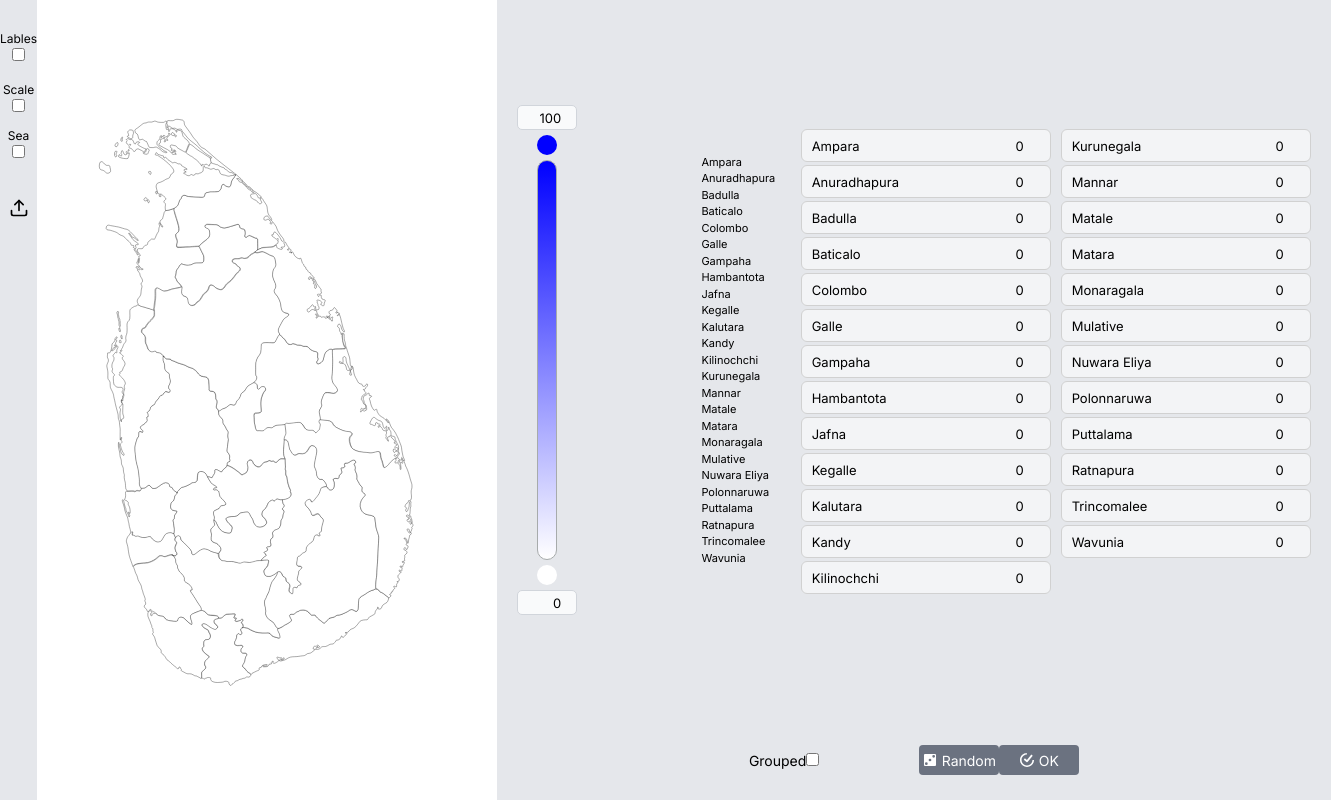
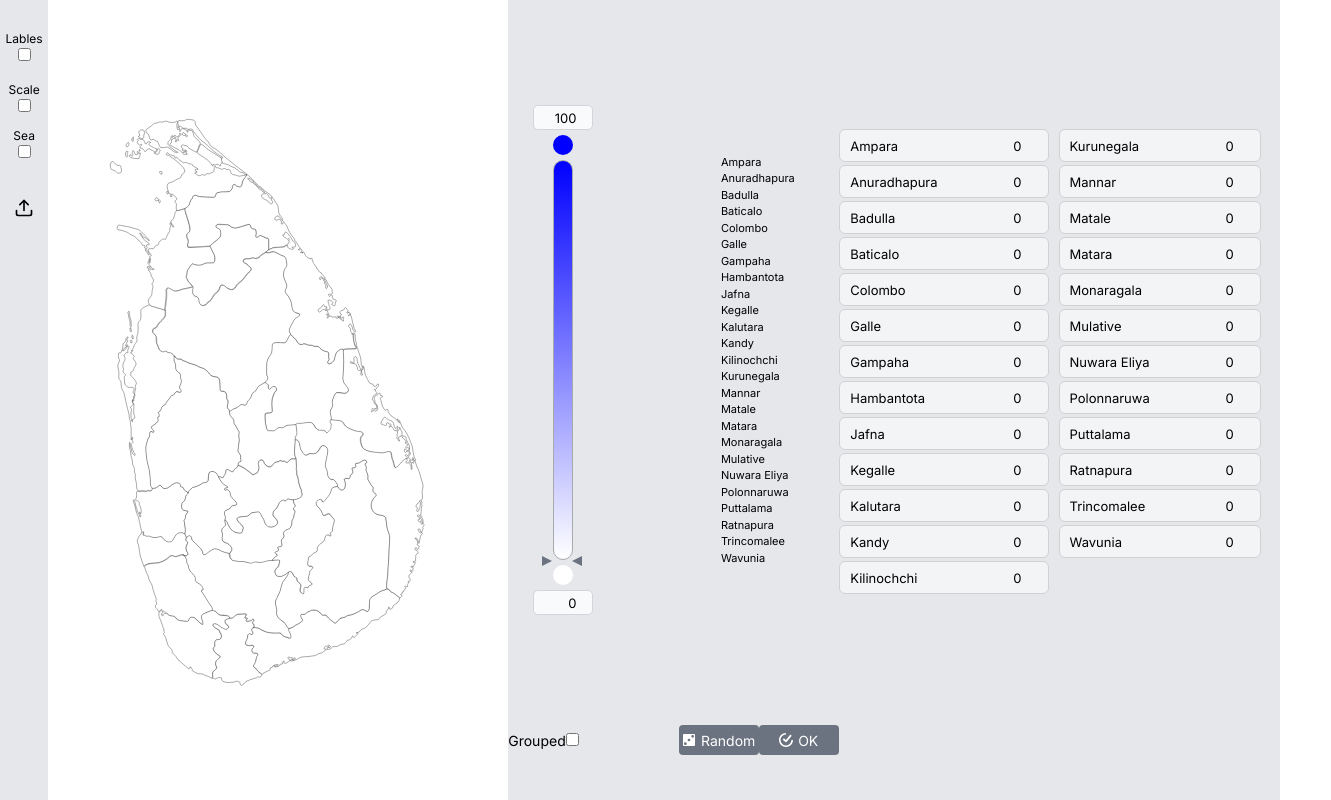
Before and after one commit to Dhammika-Mahendra/data-map, a Next.js app: page / in a window 1280 px wide. Shown: the whole page, 1331 px wide, since content can reach past the window. Built offline with nearby package versions, Linux system fonts and the light colour scheme.

Commit message:
An indicator added to color bar to position the hovered value

```diff
--- a/pages/Colorbar.tsx
+++ b/pages/Colorbar.tsx
@@ -1,8 +1,9 @@
 import React,{useEffect, useState} from 'react'
 import { ColorBarProps, Navig, colListElem } from './Datatypes'
 import Navigpoint from './Navigpoint'
+import Indicator from './Indicator'
 
-const Colorbar:React.FC<ColorBarProps>=({colList,setColList,range,setRange,check,setLin})=>{
+const Colorbar:React.FC<ColorBarProps>=({colList,setColList,range,setRange,check,setLin,indi})=>{
 
 
   const setCol=(e:React.ChangeEvent<HTMLInputElement>)=>{
@@ -101,23 +102,23 @@ const linear_str=():string=>{
 
     <div className="w-auto flex flex-col items-center">
 
-        <div className="mt-[10px] mb-[5px] w-[100px] flex flex-col items-center">
+        <div className="mt-[10px] mb-[5px] w-[70px] flex flex-col items-center">
           <input type='number' className="text-[13px] w-[60px] h-[25px] border border-gray-300 rounded-[5px] bg-gray-50 text-right"
           onChange={(e)=>setRange({...range,max:Number(e.target.value)})} value={range.max}></input>
           <input type='color' className="p-0 w-0 h-0 rounded-full mt-[5px]"  style={{border:`10px solid ${minCol}`}} onChange={(e)=>setCol(e)} defaultValue={minCol}
           id={`${colList[colList.length-1].id}`}></input>
         </div>
 
-       <div className="w-full flex justify-center">
+       <div className="w-full flex justify-center relative">
          <div
             className="h-[400px] w-[20px] border border-[#a7abab] inline-block relative rounded-[10px]"
             style={{background:`${linear_str()}`}}
           >
-             <Navigpoint yCoord={Navig.yCoord} xCoord={Navig.xCoord} enable={enable}></Navigpoint>
+            <Indicator val={indi}></Indicator>
          </div>
        </div>
 
-       <div className="mb-[10px] mt-[5px] w-[100px] flex flex-col items-center">
+       <div className="mb-[10px] mt-[5px] w-[70px] flex flex-col items-center">
         <input type='color' className="p-0 w-[5px] h-[5px] rounded-full mb-[5px]" style={{border:`10px solid ${maxCol}`}} onChange={(e)=>setCol(e)} defaultValue={maxCol} id={`${colList[0].id}`}
         ></input>
         <input type='number'className="text-[13px] w-[60px] h-[25px] border border-gray-300 rounded-[5px] bg-gray-50 text-right"
--- a/pages/Confirm.tsx
+++ b/pages/Confirm.tsx
@@ -124,24 +124,46 @@ const Confirm:React.FC<ConfirmProps>=({SetMap,Map,actdist,setLin})=>{
   //find and send hovered district details
   if(actdist!=null){
     let obj:Hovedet=[...distr[actdist-1],0]
-    let perc:number=((obj[1]-range.min)/(range.max-range.min))*100
+    let perc:number=(Math.abs(obj[1]-range.min)/Math.abs(range.max-range.min))*100
     obj[2]=perc
     setHovdet(obj)
   }
  },[actdist,range,distr,group])
 
- //Printing image =====================================================>>>>>>>>>>>>
+ const [limit,setLimit] = useState<[number,number]>([0,0])
+
+ const calcTopDivH=():number=>{
+    let mx:number=distr.reduce((elm, ar) => {
+      const nmb = ar[1];
+      return nmb > elm ? nmb : elm;
+    }, distr[0][1]);
+    let sub:number=range.max-mx
+    sub=(sub/(range.max-range.min))*400
+    sub=Math.ceil(sub)
+    return sub
+ }
+
+ const calcBotDivH=():number=>{
+  let mn:number=distr.reduce((elm, ar) => {
+    const nmb = ar[1];
+    return nmb < elm ? nmb : elm;
+  }, distr[0][1]);
+  let sub:number=mn-range.min
+  sub=(sub/(range.max-range.min))*400
+  sub=Math.ceil(sub)
+  return sub
+}
 
   return (
-    <div className="bg-gray-200 h-screen w-[75%] flex flex-col justify-center items-center font-sans">
+    <div className="bg-gray-200 h-screen w-[75%] flex flex-col justify-evenly items-center font-sans">
 
-      <div className="flex h-[90vh] justify-between items-center">
-        <Colorbar setColList={setColList} colList={colList} range={range} setRange={setRange} check={group} setLin={setLin} ></Colorbar>
+      <div className="w-[95%] h-[80%] flex justify-between items-center">
+        <Colorbar setColList={setColList} colList={colList} range={range} setRange={setRange} check={group} setLin={setLin} indi={hovdet}></Colorbar>
         <Scale arr={scaleArray2} min={range.min} max={range.max}></Scale>
         <DataField distr={distr} setDistr={setDistr} min={range.min} max={range.max} setValid={setValid}></DataField>
       </div>
 
-      <div className="flex justify-between items-center h-[80px]">
+      <div className="flex justify-between items-center self-start h-[5%]">
             <div className="flex items-center h-[5px]">
                 <div>
                   <p className="text-[14px] inline">Grouped</p>
--- a/pages/DataField.tsx
+++ b/pages/DataField.tsx
@@ -1,8 +1,8 @@
 import React from 'react'
 import DataFieldUnit from './DataFieldUnit'
-import { DataFieldProps, StrNmbArray, StrNmbArrayElem } from './Datatypes'
+import { DataFieldProps, StrNmbArray} from './Datatypes'
 
-const DataField:React.FC<DataFieldProps>=({distr,setDistr,setValid,min,max})=>{
+const DataField:React.FC<DataFieldProps>=({distr,setDistr})=>{
 
   const setDistVal=(val:number,ind:number):void=>{
     let tmp:StrNmbArray=[...distr]
@@ -11,7 +11,7 @@ const DataField:React.FC<DataFieldProps>=({distr,setDistr,setValid,min,max})=>{
   }
 
   return (
-    <div className="w-[70%] flex">
+    <div className="flex">
         <div className="flex-col">
 
         {
--- a/pages/DataFieldUnit.tsx
+++ b/pages/DataFieldUnit.tsx
@@ -4,7 +4,7 @@ import { DataFieldUnitProps } from './Datatypes'
 const DataFieldUnit:React.FC<DataFieldUnitProps>=({title,def,setDistVal,index})=>{
 
   return (
-    <div className="flex items-baseline bg-gray-100 mt-[3px] pl-[10px] pr-[10px] rounded-[6px] w-[250px] border border-[#d1d1d1] py-[3px]">
+    <div className="flex items-baseline bg-gray-100 mt-[3px] pl-[10px] pr-[10px] rounded-[6px] w-[100%] border border-[#d1d1d1] py-[3px]">
         <p className="text-[13px] flex-1 m-0">{title}</p>
         <input type='number' className="text-[13px] m-0 w-[100px] h-[25px] border border-gray-100 flex-1 bg-gray-100 text-right text-black" value={def} onChange={(e)=>setDistVal(Number(e.target.value),index)}></input>
     </div>
--- a/pages/Datatypes.ts
+++ b/pages/Datatypes.ts
@@ -57,7 +57,8 @@ export interface ColorBarProps{
     range:range,
     setRange:React.Dispatch<React.SetStateAction<range>>,
     check:group,
-    setLin:React.Dispatch<React.SetStateAction<linProps>>
+    setLin:React.Dispatch<React.SetStateAction<linProps>>,
+    indi:Hovedet|undefined
 }
 
 export type Navig={
@@ -98,3 +99,8 @@ export interface linProps{
     mincolor:string,
     maxcolor:string
 }
+
+
+export interface indProps{
+    val:Hovedet|undefined
+}
--- a/pages/Hover.tsx
+++ b/pages/Hover.tsx
@@ -7,7 +7,7 @@ const Hover:React.FC<HoverProps>=({dist,min,max})=>{
         <p className="text-[13px] mb-0 mt-[2px]">{dist[0]}</p>
         <div className="flex justify-between">
             <p className="m-0 text-[13px]">{dist[1]}</p>
-            <p className="m-0 text-[13px]">{(((dist[1]-min)/(max-min))*100).toFixed(1)}%</p>
+            <p className="m-0 text-[13px]">{dist[2].toFixed(1)}%</p>
         </div>
     </div>
   )
--- /dev/null
+++ b/pages/Indicator.tsx
@@ -0,0 +1,23 @@
+import React from 'react'
+import { indProps } from './Datatypes';
+
+const Indicator:React.FC<indProps>=({val})=>{
+
+  const calcCord=():number=>{
+    if(val!=null){
+      return ((100-val[2])/100)*400-5
+    }else{
+      return 400-5
+    }
+  }
+  console.log(calcCord())
+
+  return (
+    <div className='w-[40px] absolute right-[-10px] flex justify-between items-center' style={{top:`${calcCord()}px`}}>
+      <div className='w-0 h-0 border-t-[5px] border-t-transparent border-l-[10px] border-l-gray-500 border-b-[5px] border-b-transparent'></div>
+      <div className='w-0 h-0 border-t-[5px] border-t-transparent border-r-[10px] border-r-gray-500 border-b-[5px] border-b-transparent'></div>
+    </div>
+  )
+}
+
+export default Indicator;
--- a/pages/Map.tsx
+++ b/pages/Map.tsx
@@ -26,7 +26,7 @@ const Map:React.FC =()=> {
 
 
   return (
-	<div className="w-[100vw] h-[100vh] flex justify-between items-center bg-white">
+	<div className="w-[100%] h-[100%] flex justify-between items-center bg-white">
 	<Options setLedgend={setLedgend} setScale={setScale} svgref={svgRef} setbg={setBg}/>
 
 	<div className="mx-[30px]">
--- a/pages/Options.tsx
+++ b/pages/Options.tsx
@@ -59,7 +59,7 @@ const Options: React.FC<OptionsProps> = ({setLedgend,setScale,svgref,setbg}) =>
     }
 
     return (
-        <div className="h-[100%] w-[60px] bg-gray-200 flex flex-col justify-start items-center py-[30px]">
+        <div className="h-screen w-[60px] bg-gray-200 flex flex-col justify-start items-center py-[30px]">
             <div className='flex flex-col justify-start items-center mb-[5px]'>
               <div className='text-[12px]'>Lables</div>
               <input className='cursor-pointer' type='checkbox' onChange={(e)=>setlegend(e.target.checked)}></input>
```
